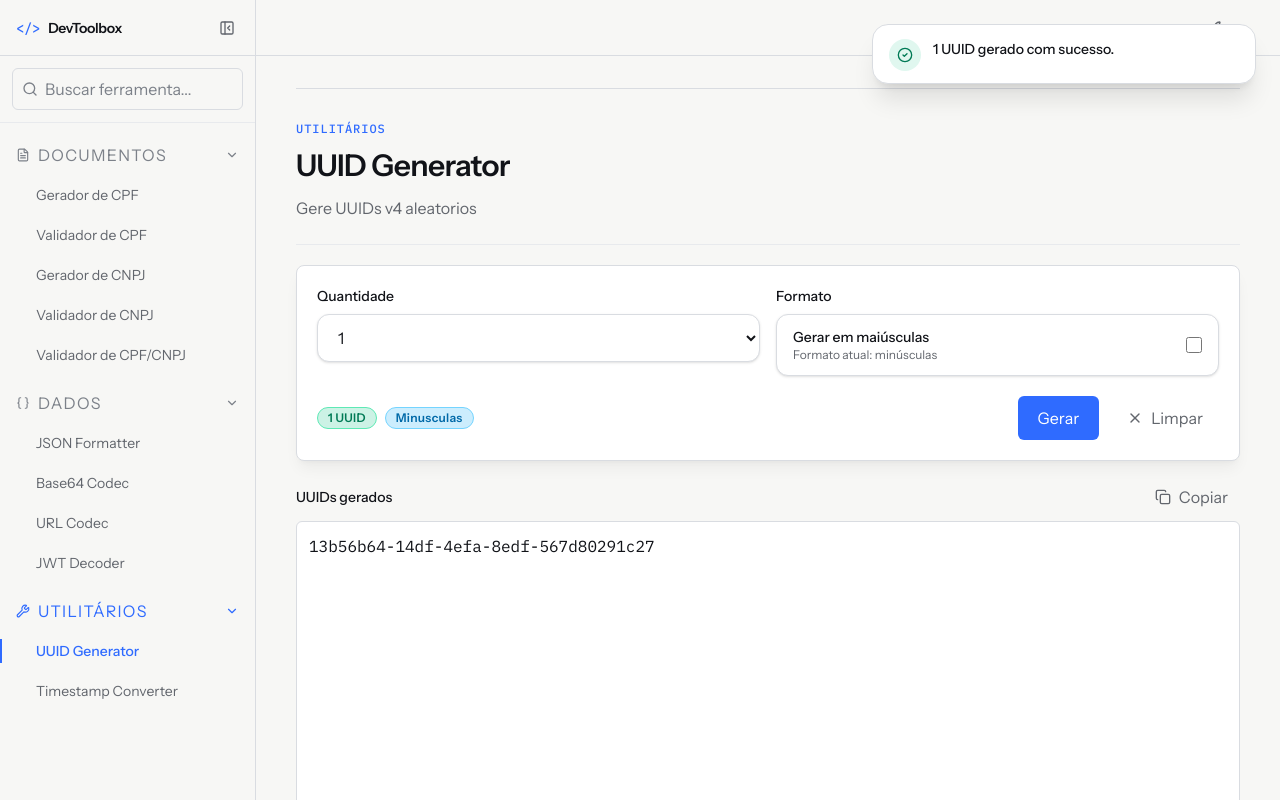
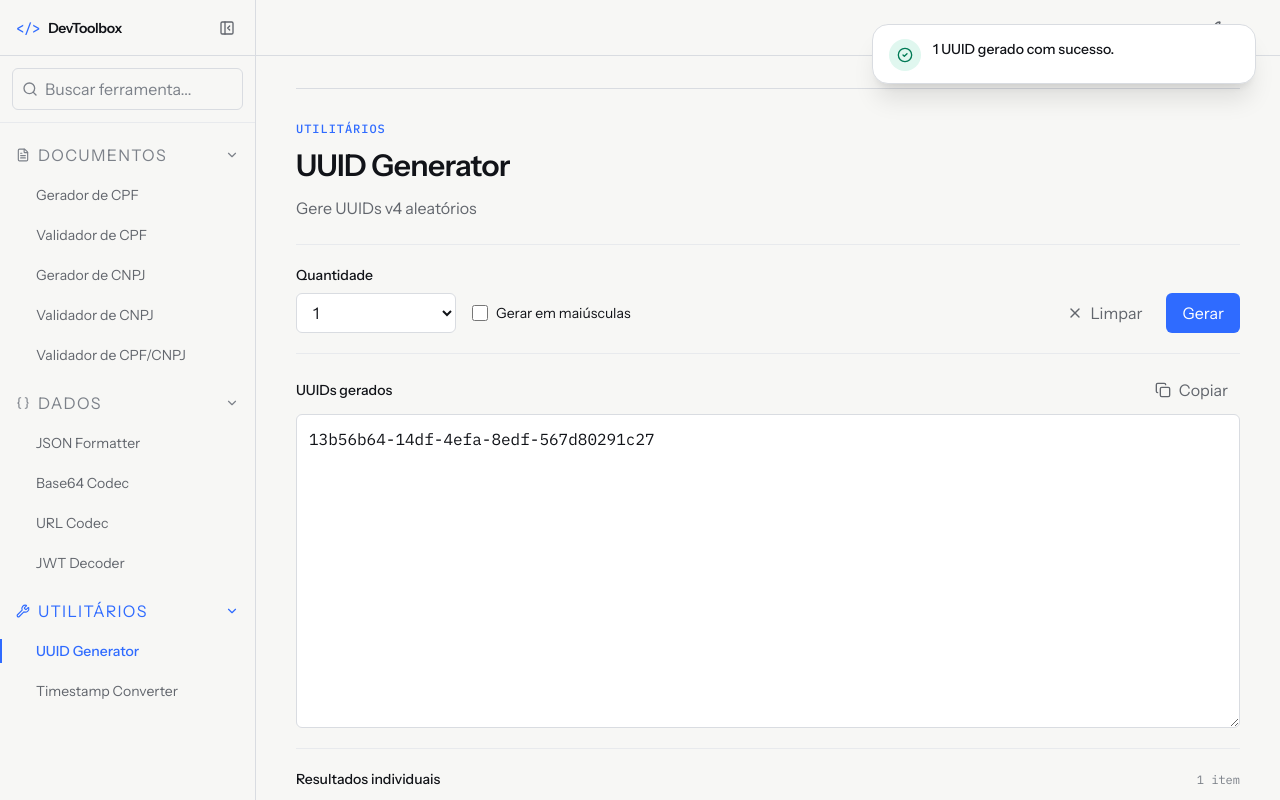
Before and after one commit to GabrielGuilhermess/dev-toolbox, a React (Vite) app: page /uuid-generator in a window 1280 px wide. Both pictures are taken after a click on the button "Gerar". Shown: the top 800 px of the page. Built offline with nearby package versions, Linux system fonts and the light colour scheme.

Commit message:
refactor(uuid): simplify generator layout

```diff
--- a/src/features/uuid-generator/UuidGeneratorPage.tsx
+++ b/src/features/uuid-generator/UuidGeneratorPage.tsx
@@ -1,19 +1,15 @@
 import { useId, useState, type ChangeEvent, type ReactElement } from 'react';
 import {
-  Badge,
   Button,
-  Card,
   ClearButton,
   CopyButton,
+  Select,
   ToolOutput,
   ToolPage,
 } from '@/shared/components';
 import { useToast } from '@/shared/hooks';
 import { generateUuids } from './uuid-generator.logic';
 import { INITIAL_OPTIONS, QUANTITY_OPTIONS, type QuantityOption } from './uuid-generator.types';
-
-const selectClassName =
-  'w-full rounded-xl border border-[var(--color-border)] bg-[var(--color-surface)] px-4 py-3 text-sm text-[var(--color-text)] shadow-sm outline-none transition focus:border-[var(--color-primary)] focus:ring-2 focus:ring-[var(--color-primary-ring)]';
 
 export default function UuidGeneratorPage(): ReactElement {
   const quantityId = useId();
@@ -27,9 +23,8 @@ export default function UuidGeneratorPage(): ReactElement {
 
   const handleQuantityChange = (event: ChangeEvent<HTMLSelectElement>): void => {
     const raw = Number(event.target.value);
-    const quantity = QUANTITY_OPTIONS.find((option) => option === raw) ?? 1;
-
-    setQuantity(quantity);
+    const nextQuantity = QUANTITY_OPTIONS.find((option) => option === raw) ?? 1;
+    setQuantity(nextQuantity);
   };
 
   const handleUppercaseChange = (event: ChangeEvent<HTMLInputElement>): void => {
@@ -40,76 +35,40 @@ export default function UuidGeneratorPage(): ReactElement {
     const result = generateUuids({ quantity, uppercase });
 
     if (!result.success) {
-      toast({
-        message: result.error,
-        type: 'error',
-      });
+      toast({ message: result.error, type: 'error' });
       return;
     }
 
     setUuids(result.data.uuids);
     const successMessage =
       quantity === 1 ? '1 UUID gerado com sucesso.' : `${String(quantity)} UUIDs gerados com sucesso.`;
-
-    toast({
-      message: successMessage,
-      type: 'success',
-    });
+    toast({ message: successMessage, type: 'success' });
   };
 
   const handleClear = (): void => {
     setQuantity(INITIAL_OPTIONS.quantity);
     setUppercase(INITIAL_OPTIONS.uppercase);
     setUuids([]);
-    toast({
-      message: 'UUIDs limpos.',
-      type: 'info',
-    });
+    toast({ message: 'UUIDs limpos.', type: 'info' });
   };
 
   return (
-    <ToolPage
-      title="UUID Generator"
-      description="Gere UUIDs v4 aleatorios"
-      category="utilities"
-    >
-      <Card className="rounded-3xl p-5 shadow-lg shadow-black/5">
-        <div className="flex flex-col gap-5">
-          <div className="grid gap-4 md:grid-cols-2">
-            <div className="flex flex-col gap-2">
-              <label className="text-sm font-medium" htmlFor={quantityId}>
-                Quantidade
-              </label>
-              <select
-                className={selectClassName}
+    <ToolPage title="UUID Generator" description="Gere UUIDs v4 aleatórios" category="utilities">
+      <div className="flex flex-col gap-4 border-b border-[var(--divider-item)] pb-5 lg:flex-row lg:items-end lg:justify-between">
+        <div className="grid gap-4 sm:grid-cols-[10rem_auto] sm:items-end">
+          <Select
+            controlSize="md"
             id={quantityId}
+            label="Quantidade"
             onChange={handleQuantityChange}
-                value={String(quantity)}
-              >
-                {QUANTITY_OPTIONS.map((option) => (
-                  <option key={option} value={option}>
-                    {option}
-                  </option>
-                ))}
-              </select>
-            </div>
-
-            <div className="flex flex-col gap-2">
-              <span className="text-sm font-medium">Formato</span>
+            options={QUANTITY_OPTIONS.map((option) => ({ value: option, label: String(option) }))}
+            value={quantity}
+          />
 
           <label
-                className="flex min-h-14 items-center justify-between gap-4 rounded-xl border border-[var(--color-border)] bg-[var(--color-surface)] px-4 py-3 shadow-sm"
+            className="flex min-h-10 items-center gap-2 text-sm text-[var(--color-text)]"
             htmlFor={uppercaseId}
           >
-                <div className="flex flex-col">
-                  <span className="text-sm font-medium text-[var(--color-text)]">
-                    Gerar em maiúsculas
-                  </span>
-                  <span className="text-xs text-[var(--color-text-muted)]">
-                    {uppercase ? 'Formato atual: MAIÚSCULAS' : 'Formato atual: minúsculas'}
-                  </span>
-                </div>
-
             <input
               checked={uppercase}
               className="h-4 w-4 accent-[var(--color-primary)]"
@@ -117,24 +76,11 @@ export default function UuidGeneratorPage(): ReactElement {
               onChange={handleUppercaseChange}
               type="checkbox"
             />
+            Gerar em maiúsculas
           </label>
         </div>
-          </div>
 
-          <div className="flex flex-col gap-4 sm:flex-row sm:items-center sm:justify-between">
         <div className="flex flex-wrap items-center gap-2">
-              <Badge variant="success">
-                {quantity} {quantity === 1 ? 'UUID' : 'UUIDs'}
-              </Badge>
-              <Badge variant={uppercase ? 'warning' : 'info'}>
-                {uppercase ? 'Maiusculas' : 'Minusculas'}
-              </Badge>
-            </div>
-
-            <div className="flex flex-wrap items-center justify-end gap-3">
-              <Button onClick={handleGenerate} size="lg" variant="primary">
-                Gerar
-              </Button>
           <ClearButton
             disabled={
               quantity === INITIAL_OPTIONS.quantity &&
@@ -143,38 +89,37 @@ export default function UuidGeneratorPage(): ReactElement {
             }
             onClick={handleClear}
           />
+          <Button onClick={handleGenerate} variant="primary">
+            Gerar
+          </Button>
         </div>
       </div>
-        </div>
-      </Card>
 
       <ToolOutput label="UUIDs gerados" rows={12} value={outputValue} />
 
       {uuids.length > 0 ? (
-        <Card className="rounded-3xl p-5 shadow-lg shadow-black/5">
-          <div className="mb-4 flex flex-col gap-3 sm:flex-row sm:items-center sm:justify-between">
-            <div>
-              <h2 className="text-lg font-semibold">Lista gerada</h2>
-              <p className="mt-1 text-sm leading-6 text-[var(--color-text-muted)]">
-                Copie um UUID individualmente ou use o botao da area de saida para copiar todos.
-              </p>
-            </div>
+        <section className="border-t border-[var(--divider-item)] pt-5">
+          <div className="mb-3 flex items-baseline justify-between gap-3">
+            <h2 className="text-sm font-medium">Resultados individuais</h2>
+            <span className="font-mono text-xs text-[var(--color-text-subtle)]">
+              {uuids.length} {uuids.length === 1 ? 'item' : 'itens'}
+            </span>
           </div>
 
-          <ul className="grid gap-3">
+          <ul className="divide-y divide-[var(--divider-item)] border-y border-[var(--divider-item)]">
             {uuids.map((uuid) => (
               <li
-                className="flex flex-col gap-3 rounded-xl border border-[var(--color-border)] bg-[var(--color-output-bg)] p-4 sm:flex-row sm:items-center sm:justify-between"
+                className="flex min-w-0 items-center justify-between gap-3 py-3"
                 key={uuid}
               >
-                <code className="overflow-x-auto font-mono text-sm leading-6 text-[var(--color-text)]">
+                <code className="min-w-0 overflow-x-auto font-mono text-sm leading-6 text-[var(--color-text)]">
                   {uuid}
                 </code>
                 <CopyButton size="sm" text={uuid} />
               </li>
             ))}
           </ul>
-        </Card>
+        </section>
       ) : null}
     </ToolPage>
   );
```
Lines whose indentation alone changed are shown as unchanged.
